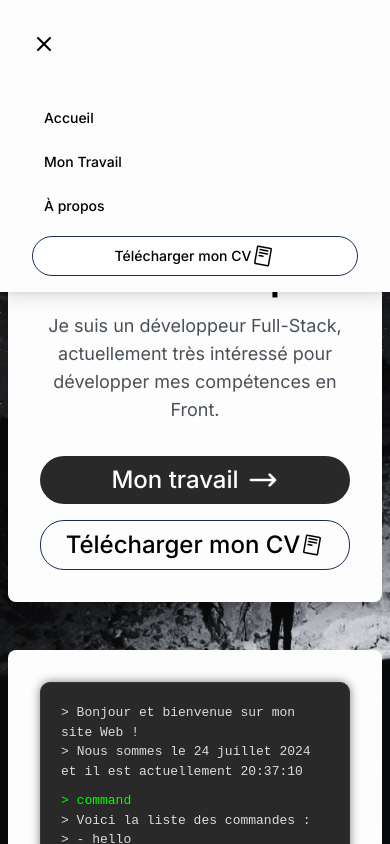
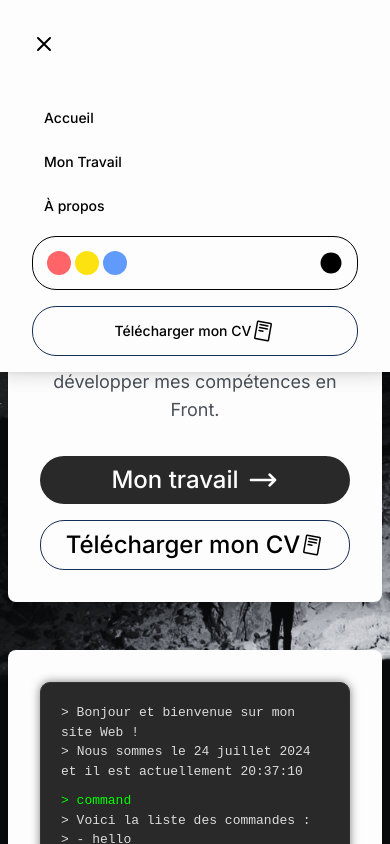
Before and after one commit to ThomasC317/websiteV2, a Next.js app: page / in a window 390 px wide. Both pictures are taken after a click on the button 44 px from the left and 44 px from the top of the page. Shown: the top 844 px of the page. Built offline with nearby package versions, Linux system fonts and the light colour scheme.

Commit message:
corrections for responsive

```diff
--- a/components/component/colorPicker.tsx
+++ b/components/component/colorPicker.tsx
@@ -1,27 +1,16 @@
 import React from 'react';
 import { useTheme } from '../context/themeContext';
 
-// Define the type for button click handler
-// type ColorPickerProps = {
-//   onColorChange: (color: string) => void;
-// };
-
-// Functional React component
 const ColorPicker: React.FC = () => {
-  // Handler for button click
-//   const handleColorChange = (color: string) => {
-//     onColorChange(color);
-//   };
-
   const { color,setColor } = useTheme();
 
   return (
-    <div className={`flex gap-5 w-[112px] items-center bg-${color}-50 border rounded-3xl p-1.5`}>
+    <div className={`flex gap-2 lg:w-[112px] items-center bg-${color}-50 border rounded-3xl p-3 lg:p-1.5`}>
       <div className="relative w-full h-7">
         <button
           id="red"
           title="Red Color"
-          className="size-7 p-0.5 top-0 absolute"
+          className="size-7 p-0.5 top-0 lg:absolute"
           style={{ left: '0px', right: 'unset' }}
           type="button"
           onClick={() => setColor('coral-red')}
@@ -39,7 +28,7 @@ const ColorPicker: React.FC = () => {
         <button
           id="yellow"
           title="Yellow Color"
-          className="size-7 p-0.5 top-0 absolute"
+          className="size-7 p-0.5 top-0 lg:absolute"
           style={{ left: '16px', right: 'unset' }}
           type="button"
           onClick={() => setColor('gorse')}
@@ -57,7 +46,7 @@ const ColorPicker: React.FC = () => {
         <button
           id="blue"
           title="Blue Color"
-          className="size-7 p-0.5 top-0 absolute"
+          className="size-7 p-0.5 top-0 lg:absolute"
           style={{ left: '32px', right: 'unset' }}
           type="button"
           onClick={() => setColor('azure-radiance')}
--- a/components/component/navbar.tsx
+++ b/components/component/navbar.tsx
@@ -17,7 +17,7 @@ const Navbar: React.FC<MyComponentProps> = ({ isOnMainPage = null }) => {
   const [isOpen, setIsOpen] = useState(false);
   const menuRef = useRef<HTMLDivElement>(null);
   const buttonRef = useRef<HTMLButtonElement>(null);
-  const { color, setColor } = useTheme();
+  const { color } = useTheme();
   const toggleMenu = (event: React.MouseEvent) => {
     event.stopPropagation();
     setIsOpen((prev) => !prev);
@@ -52,7 +52,7 @@ const Navbar: React.FC<MyComponentProps> = ({ isOnMainPage = null }) => {
           <Link href="/about" className={`navbar-link hover:bg-${color}-100`} prefetch={false}>
             À propos
           </Link>
-          <ColorPicker></ColorPicker>
+          <ColorPicker/>
           <Button variant="outline" className={`absolute w-full sm:w-auto bg-${color}-50  text-white rounded-3xl flex items-center justify-center px-6 py-6 xl:text-lg text-sm border border-azure-radiance-950 hover:text-${color}-50 hover:bg-${color}-500`} style={{ borderWidth: "1px", right:"10rem" }}>
             Télécharger mon CV
             <svg xmlns="http://www.w3.org/2000/svg" width="24" height="24" fill="currentColor" viewBox="0 0 256 256"><path d="M210.78,39.25l-130.25-23A16,16,0,0,0,62,29.23l-29.75,169a16,16,0,0,0,13,18.53l130.25,23h0a16,16,0,0,0,18.54-13l29.75-169A16,16,0,0,0,210.78,39.25ZM178.26,224h0L48,201,77.75,32,208,55ZM89.34,58.42a8,8,0,0,1,9.27-6.48l83,14.65a8,8,0,0,1-1.39,15.88,8.36,8.36,0,0,1-1.4-.12l-83-14.66A8,8,0,0,1,89.34,58.42ZM83.8,89.94a8,8,0,0,1,9.27-6.49l83,14.66A8,8,0,0,1,174.67,114a7.55,7.55,0,0,1-1.41-.13l-83-14.65A8,8,0,0,1,83.8,89.94Zm-5.55,31.51A8,8,0,0,1,87.52,115L129,122.29a8,8,0,0,1-1.38,15.88,8.27,8.27,0,0,1-1.4-.12l-41.5-7.33A8,8,0,0,1,78.25,121.45Z"></path></svg>
@@ -79,7 +79,8 @@ const Navbar: React.FC<MyComponentProps> = ({ isOnMainPage = null }) => {
             <Link href="/about" className="navbar-link" prefetch={false}>
               À propos
             </Link>
-            <Button variant="outline" className="w-50 sm:w-auto bg-azure-radiance-950 text-white rounded-3xl flex items-center justify-center px-4 py-4 xl:text-lg text-sm border border-azure-radiance-950" style={{ color: 'black', backgroundColor: 'white', borderWidth: "1px" }}>
+            <ColorPicker/>
+            <Button variant="outline" className={`w-full sm:w-auto bg-${color}-50  text-white rounded-3xl flex items-center justify-center px-6 py-6 xl:text-lg text-sm border border-azure-radiance-950 hover:text-${color}-50 hover:bg-${color}-500`} style={{ borderWidth: "1px" }}>
             Télécharger mon CV
             <svg xmlns="http://www.w3.org/2000/svg" width="24" height="24" fill="currentColor" viewBox="0 0 256 256"><path d="M210.78,39.25l-130.25-23A16,16,0,0,0,62,29.23l-29.75,169a16,16,0,0,0,13,18.53l130.25,23h0a16,16,0,0,0,18.54-13l29.75-169A16,16,0,0,0,210.78,39.25ZM178.26,224h0L48,201,77.75,32,208,55ZM89.34,58.42a8,8,0,0,1,9.27-6.48l83,14.65a8,8,0,0,1-1.39,15.88,8.36,8.36,0,0,1-1.4-.12l-83-14.66A8,8,0,0,1,89.34,58.42ZM83.8,89.94a8,8,0,0,1,9.27-6.49l83,14.66A8,8,0,0,1,174.67,114a7.55,7.55,0,0,1-1.41-.13l-83-14.65A8,8,0,0,1,83.8,89.94Zm-5.55,31.51A8,8,0,0,1,87.52,115L129,122.29a8,8,0,0,1-1.38,15.88,8.27,8.27,0,0,1-1.4-.12l-41.5-7.33A8,8,0,0,1,78.25,121.45Z"></path></svg>
           </Button>
```
